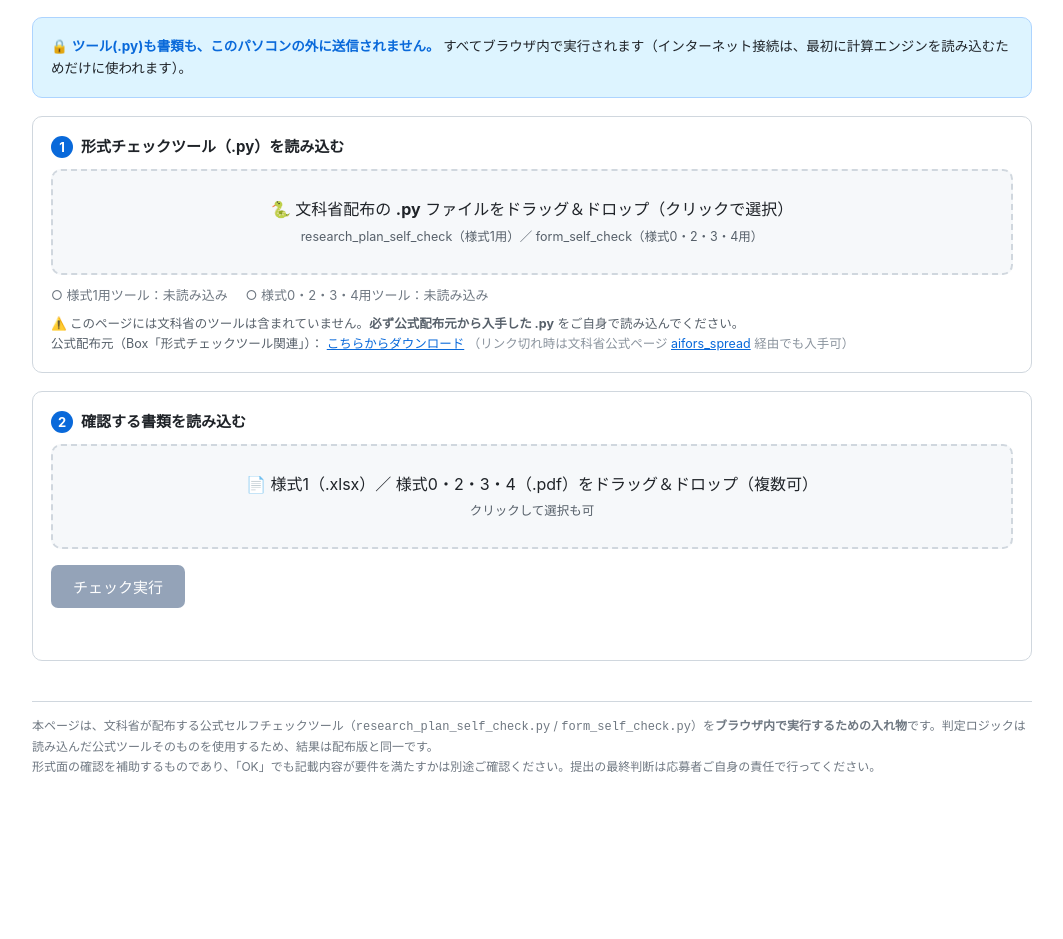
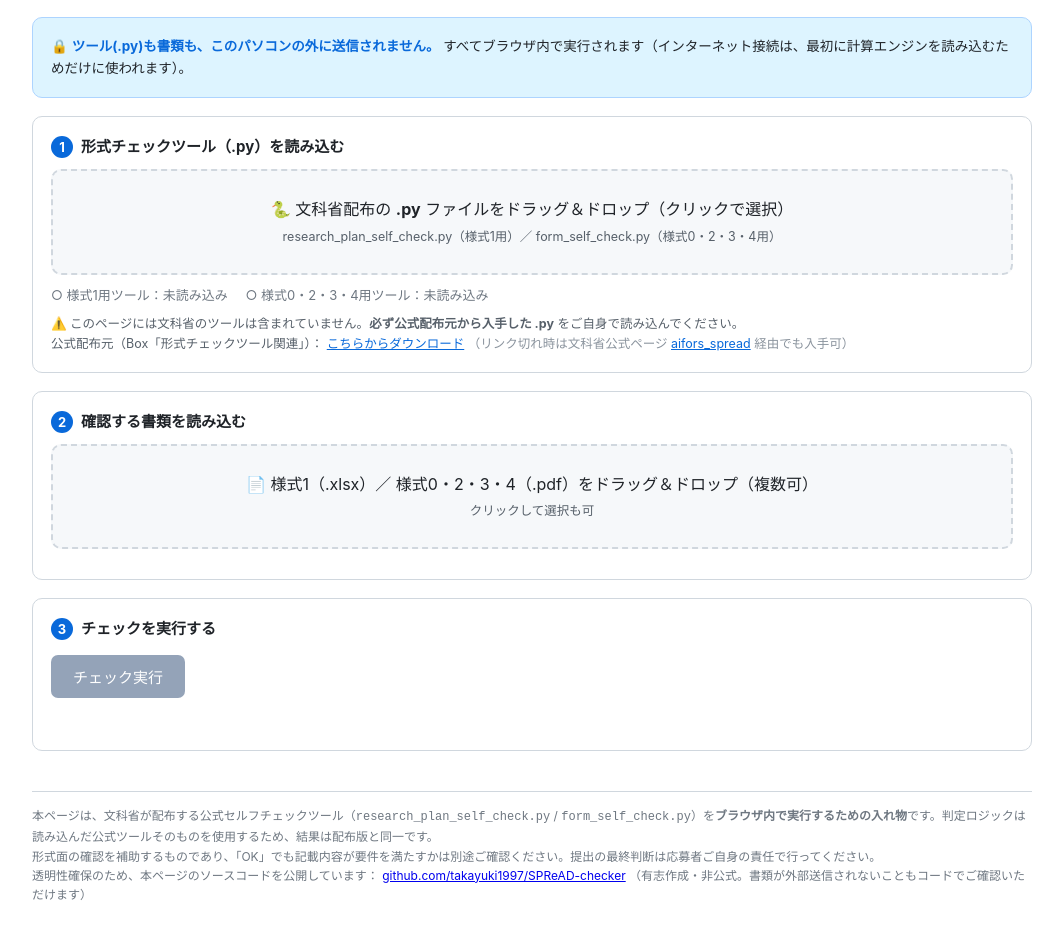
Before and after one commit to takayuki1997/SPReAD-checker, a website: page docs/index.html in a window 1280 px wide. Shown: the part 87-1026 px from the top of the page, without its empty margins (108-1171 px from the left). Before the commit the page ends 943 px from the top, so only its background shows below. Drawn offline with Linux system fonts and the light colour scheme.

Commit message:
UI改良とREADME整理: ステップ③分離・.py拡張子表記・ソース公開リンク
- ①のツール名を research_plan_self_check.py / form_self_check.py に
- チェック実行ボタンを②から分離し、③「チェックを実行する」カードとして②の下へ
- フッターに透明性確保のためのソースコード公開リンクを追加
- README から配布方式 B-2(HTMLファイル直配布) の記述を削除しURL配信前提に整理

Co-Authored-By: Claude Opus 4.8 (1M context) <noreply@anthropic.com>

```diff
--- a/docs/index.html
+++ b/docs/index.html
@@ -82,7 +82,7 @@
     <p class="step"><span class="n">1</span>形式チェックツール（.py）を読み込む</p>
     <div id="dropTool" class="drop">
       <p>🐍 文科省配布の <b>.py</b> ファイルをドラッグ＆ドロップ（クリックで選択）</p>
-      <p class="hint">research_plan_self_check（様式1用）／ form_self_check（様式0・2・3・4用）</p>
+      <p class="hint">research_plan_self_check.py（様式1用）／ form_self_check.py（様式0・2・3・4用）</p>
       <input id="fileTool" type="file" accept=".py" multiple hidden>
     </div>
     <div class="toolstate">
@@ -108,6 +108,11 @@
       <input id="file" type="file" accept=".xlsx,.xlsm,.pdf" multiple hidden>
     </div>
     <ul id="files" class="files"></ul>
+  </div>
+
+  <!-- ③ チェック実行 -->
+  <div class="card">
+    <p class="step"><span class="n">3</span>チェックを実行する</p>
     <button id="run" class="run" disabled>チェック実行</button>
     <div id="status" class="status"></div>
   </div>
@@ -117,7 +122,10 @@
   <footer>
     本ページは、文科省が配布する公式セルフチェックツール（<code>research_plan_self_check.py</code> /
     <code>form_self_check.py</code>）を<b>ブラウザ内で実行するための入れ物</b>です。判定ロジックは読み込んだ公式ツールそのものを使用するため、結果は配布版と同一です。<br>
-    形式面の確認を補助するものであり、「OK」でも記載内容が要件を満たすかは別途ご確認ください。提出の最終判断は応募者ご自身の責任で行ってください。
+    形式面の確認を補助するものであり、「OK」でも記載内容が要件を満たすかは別途ご確認ください。提出の最終判断は応募者ご自身の責任で行ってください。<br>
+    透明性確保のため、本ページのソースコードを公開しています：
+    <a href="https://github.com/takayuki1997/SPReAD-checker" target="_blank" rel="noopener">github.com/takayuki1997/SPReAD-checker</a>
+    （有志作成・非公式。書類が外部送信されないこともコードでご確認いただけます）
   </footer>
 </div>
 
```
Also changed, not shown: web/app/index.template.html (+10 -2 lines), README.md.
